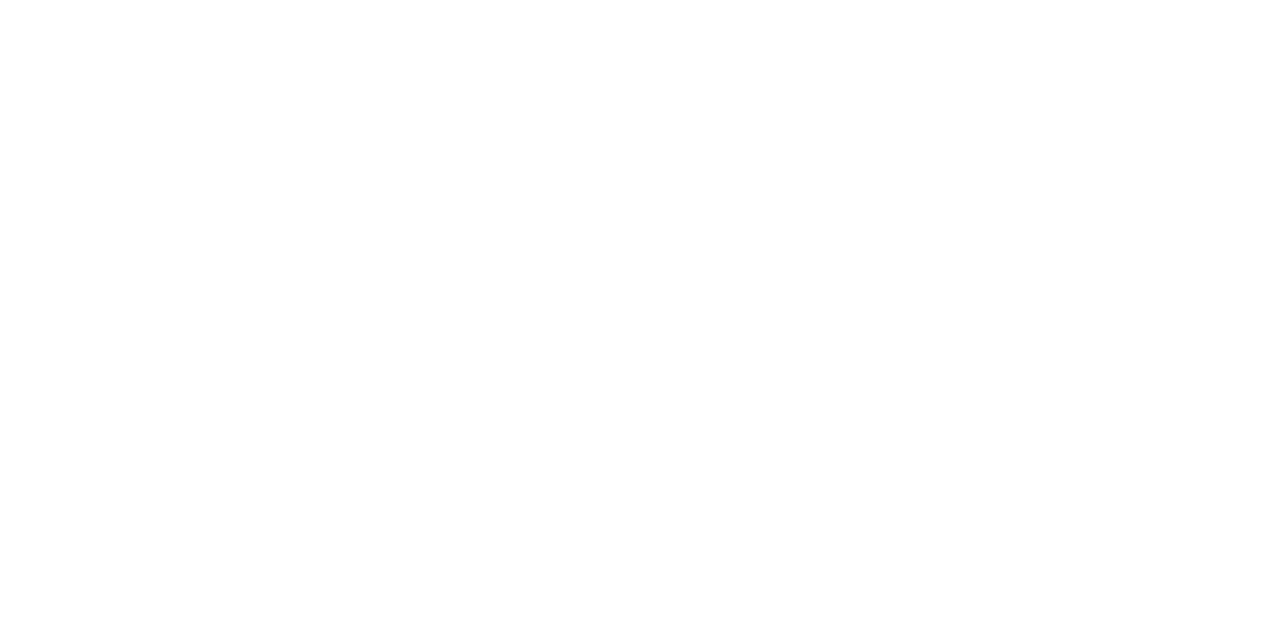
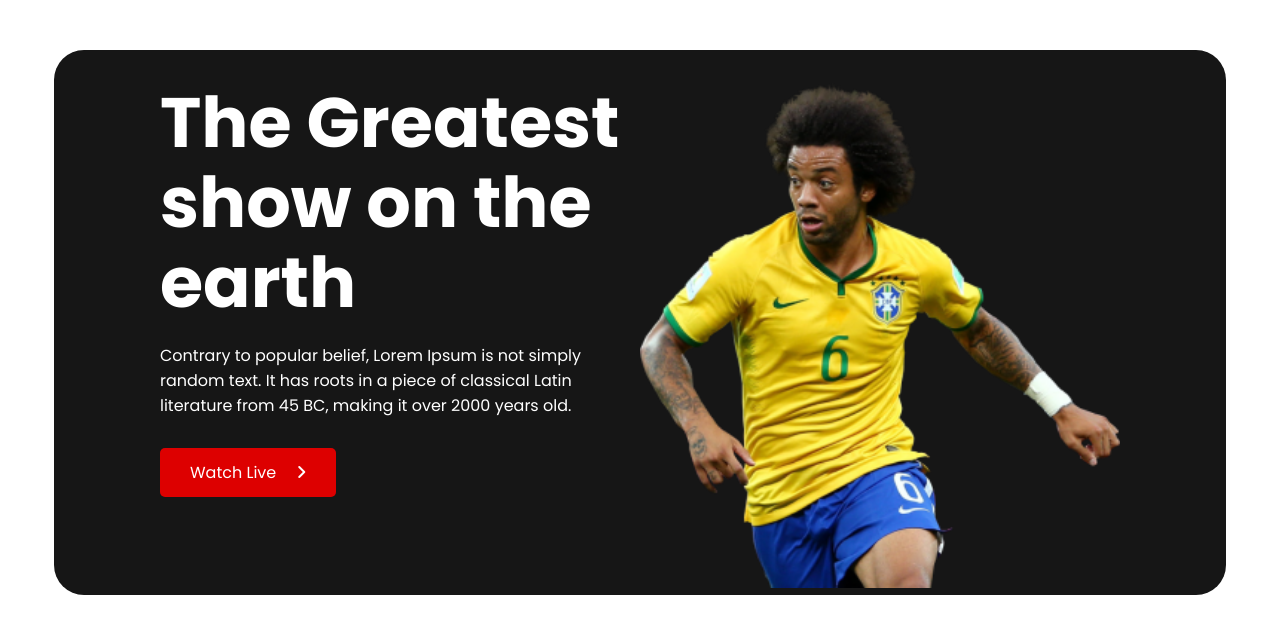
Before and after one commit to raihan512/world-cup-qatar, a plain HTML site: page index.html in a window 1280 px wide. Drawn offline with Linux system fonts and the light colour scheme.

Commit message:
Header part completed

```diff
--- /dev/null
+++ b/assets/css/style.css
@@ -0,0 +1,145 @@
+/* Fonts */
+@import url('https://fonts.googleapis.com/css2?family=Poppins:wght@400;500;700&display=swap');
+
+/* Common */
+*{
+    margin: 0;
+}
+body{
+
+    font-family: 'Poppins', sans-serif;
+}
+.container{
+    width: 75%;
+margin-left: auto;
+margin-right: auto;
+margin-top: 50px;
+margin-bottom: 80px;
+}
+
+/* Header Part */
+header{
+    display: grid;
+    grid-template-columns: repeat(2,1fr);
+    border-radius: 30px;
+    padding: 33px 106px 0px;
+    background-color: #161616;
+    overflow: hidden;
+}
+.header-title{
+    font-weight: 700;
+    font-size: 70px;
+    line-height: 80px;
+    color: #fff;
+    transition: 0.5s;
+    opacity: 0;
+    animation-name: fromleft;
+    animation-duration: 0.5s;
+    animation-timing-function: ease-in;
+    animation-fill-mode: forwards;
+    animation-delay: 0.3s;
+    animation-iteration-count: 1;
+}
+
+.header-para{
+    font-weight: 400;
+    font-size: 16px;
+    color: #fff;
+    margin: 20px 0 30px;
+    transition: 0.5s;
+    opacity: 0;
+    animation-name: fromleft;
+    animation-duration: 0.5s;
+    animation-timing-function: ease-in;
+    animation-fill-mode: forwards;
+    animation-delay: 0.8s;
+    animation-iteration-count: 1;
+}
+.live-btn{
+    display: inline-block;
+    color: #fff;
+    text-decoration: none;
+    padding: 12px 30px;
+    background-color: #DD0000;
+    border-radius: 5px;
+    transition: 0.5s;
+    opacity: 0;
+    animation-name: fromdown;
+    animation-duration: 0.5s;
+    animation-timing-function: ease-in;
+    animation-fill-mode: forwards;
+    animation-delay: 1.3s;
+    animation-iteration-count: 1;
+}
+.fa-angle-right{
+    margin-left: 20px;
+}
+.header-image img {
+    width: 100%;
+    transition: 0.5s;
+    opacity: 0;
+    animation-name: fromright;
+    animation-duration: 0.5s;
+    animation-timing-function: ease-in;
+    animation-fill-mode: forwards;
+    animation-delay: 1.8s;
+    animation-iteration-count: 1;
+}
+
+@keyframes fromleft {
+    0%{
+        transform: translateX(-500px);
+    }
+    80%{
+        transform: translateX(0px);
+    }
+    100%{
+        opacity: 1;
+    }
+}
+
+@keyframes fromright {
+    0%{
+        transform: translateX(500px);
+    }
+    80%{
+        transform: translateX(0px);
+    }
+    100%{
+        opacity: 1;
+    }
+}
+
+@keyframes fromdown {
+    0%{
+        transform: translateY(300px);
+    }
+    80%{
+        transform: translateY(0px);
+    }
+    100%{
+        opacity: 1;
+    }
+}
+/* Mobile View */
+@media screen and (max-width: 575px) {
+    .container{
+        width: 55%;
+    }
+    header{
+        text-align: center;
+        grid-template-columns: 1fr;
+        grid-row-gap: 30px;
+    }
+    .header-title{
+        font-size: 22px;
+        line-height: 33px;
+    }
+    .header-para{
+        font-size: 14px;
+    }
+    .live-btn{
+        font-size: 16px;
+    }
+}
+/* Tab View */
--- a/index.html
+++ b/index.html
@@ -6,10 +6,30 @@
     <meta http-equiv="X-UA-Compatible" content="IE=edge">
     <meta name="viewport" content="width=device-width, initial-scale=1.0">
     <title>QATAR World Cup 2022</title>
+    <!-- Fontawsome -->
+    <script src="https://kit.fontawesome.com/3b9efc7a86.js" crossorigin="anonymous"></script>
+    <!-- Stylesheet -->
+    <link rel="stylesheet" href="assets/css/style.css">
 </head>
 
 <body>
-
+    <header class="container">
+        <div class="header-text">
+            <h1 class="header-title">
+                The Greatest show on the earth
+            </h1>
+            <p class="header-para">
+                Contrary to popular belief, Lorem Ipsum is not simply
+                random text. It has roots in a piece of classical Latin literature from 45 BC, making it over 2000
+                years
+                old.
+            </p>
+            <a href="" class="live-btn"> Watch Live<i class="fa-solid fa-angle-right"></i></a>
+        </div>
+        <div class="header-image">
+            <img src="assets/images/Banner Image.png" alt="">
+        </div>
+    </header>
 </body>
 
 </html>
```
Also changed, not shown: assets/images/Banner Image.png (added), css/style.css (deleted).
